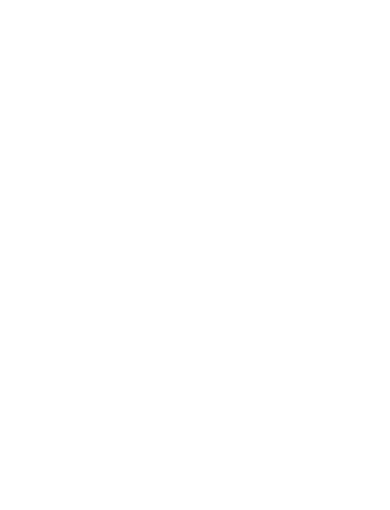
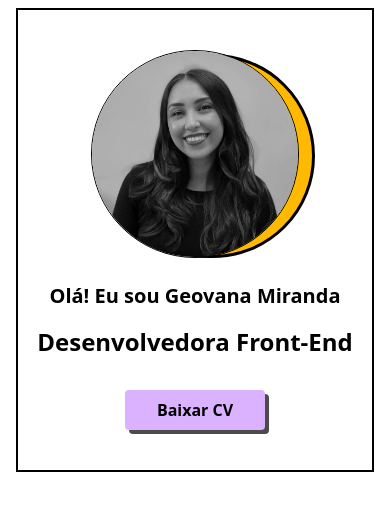
Before and after one commit to geovana-miranda/portifolio, a React (Vite) app: page / in a window 390 px wide. Shown: the top 510 px of the page. Built offline with nearby package versions, Linux system fonts and the light colour scheme.

Commit message:
feat: adicionar seção Hero com layout responsivo

```diff
--- a/src/App.jsx
+++ b/src/App.jsx
@@ -1,11 +1,16 @@
+import { BrowserRouter, Route, Routes } from "react-router-dom";
+import Home from "./pages/Home";
 
 function App() {
-    return (
-    <>
-
-
-    </>
-  )
+  return (
+    <main className="border-2 mx-4 my-2">
+    <BrowserRouter>
+      <Routes>
+        <Route path="/" element={<Home />} />
+      </Routes>
+    </BrowserRouter>
+    </main>
+  );
 }
 
-export default App
+export default App;
--- /dev/null
+++ b/src/components/HeroSection.jsx
@@ -0,0 +1,27 @@
+import profile from "../assets/profile.jpeg";
+
+const HeroSection = () => {
+  return (
+    <section className="flex flex-col items-center gap-6 py-10 md:flex-row md:justify-center md:gap-16">
+      <div className="">
+        <div className="relative">
+          <div className="w-52 absolute top-1 inset-y-0 inset-x-4 bg-amber-400 rounded-full border-3 z-0"></div>
+          <img
+            src={profile}
+            alt=""
+            className="relative z-10 border w-52 rounded-full"
+          />
+        </div>
+      </div>
+      <div className="flex flex-col items-center gap-4 font-semibold">
+        <h2 className="text-xl md:text-2xl">Olá! Eu sou Geovana Miranda</h2>
+        <h1 className="text-2xl md:text-4xl">Desenvolvedora Front-End</h1>
+        <button className="mt-4 bg-purple-300 text-black font-semibold py-2 px-8 rounded drop-shadow-[4px_4px_0_rgba(0,0,0,0.7)] md:px-16">
+          Baixar CV
+        </button>
+      </div>
+    </section>
+  );
+};
+
+export default HeroSection;
--- /dev/null
+++ b/src/pages/Home.jsx
@@ -0,0 +1,9 @@
+import HeroSection from "../components/HeroSection"
+
+const Home = () => {
+  return (
+    <HeroSection />
+  )
+}
+
+export default Home
```
Also changed, not shown: src/assets/profile.jpeg (added), src/index.css (line endings or trailing spaces).
